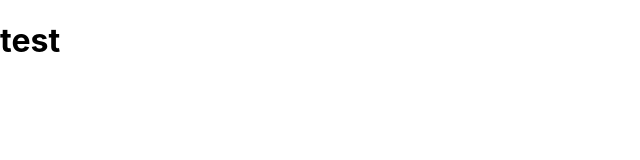
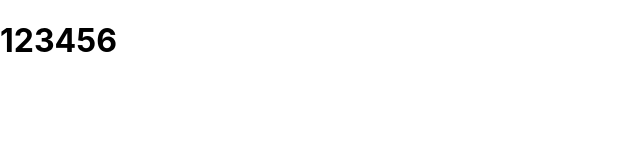
Before and after one commit to HuynhVietHoang/kltn, a React (Create React App) app: page / in a window 1280 px wide. Shown: the top 160 px of the page, without its empty margins (0-640 px from the left). Built offline with nearby package versions, Linux system fonts and the light colour scheme.

Commit message:
test again

```diff
--- a/src/App.js
+++ b/src/App.js
@@ -4,9 +4,8 @@ import './App.css';
 function App() {
   return (
     <div>
-      <h1>test</h1>
+      <h1>123456</h1>
         </div>
   );
 }
-
 export default App;
```
